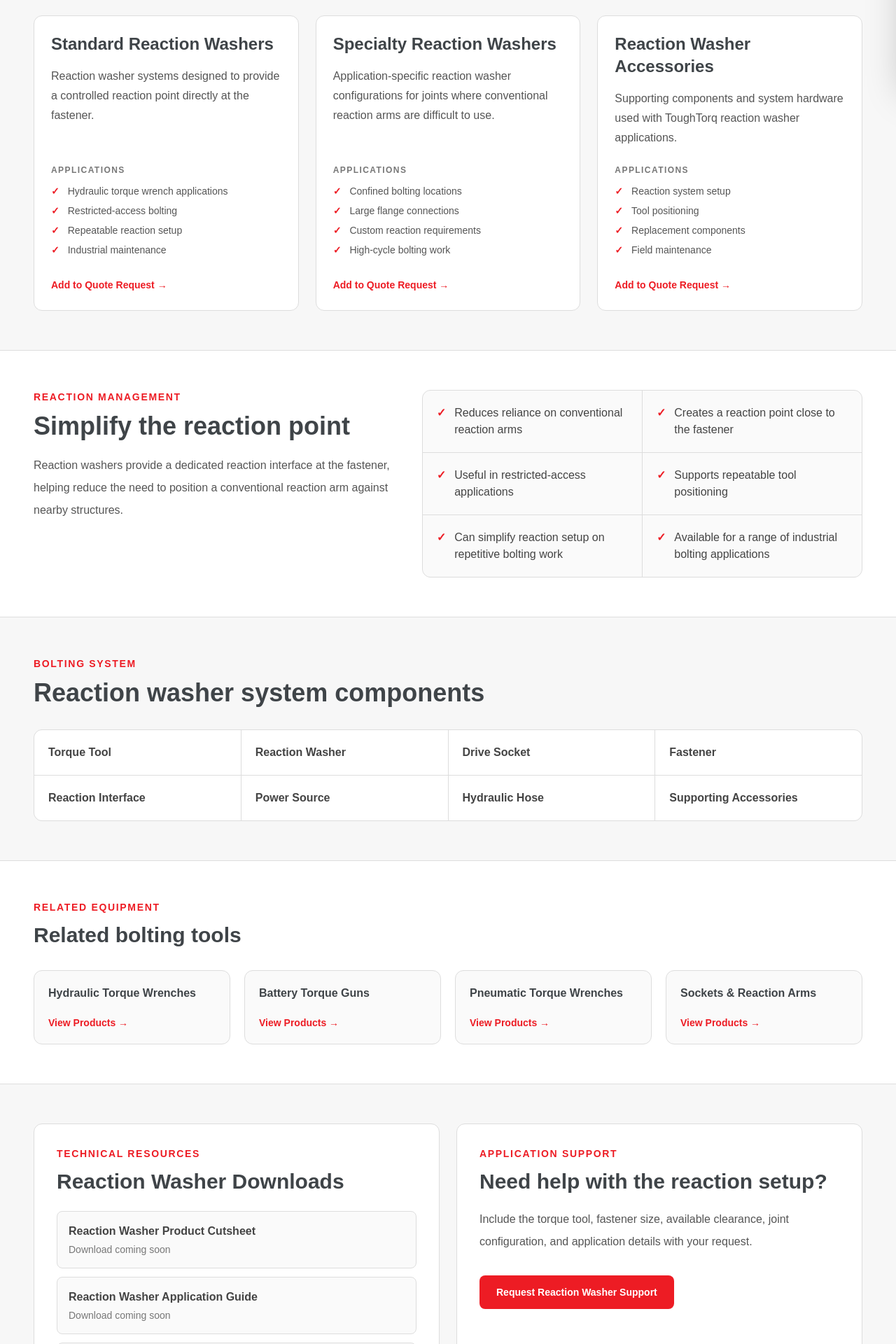
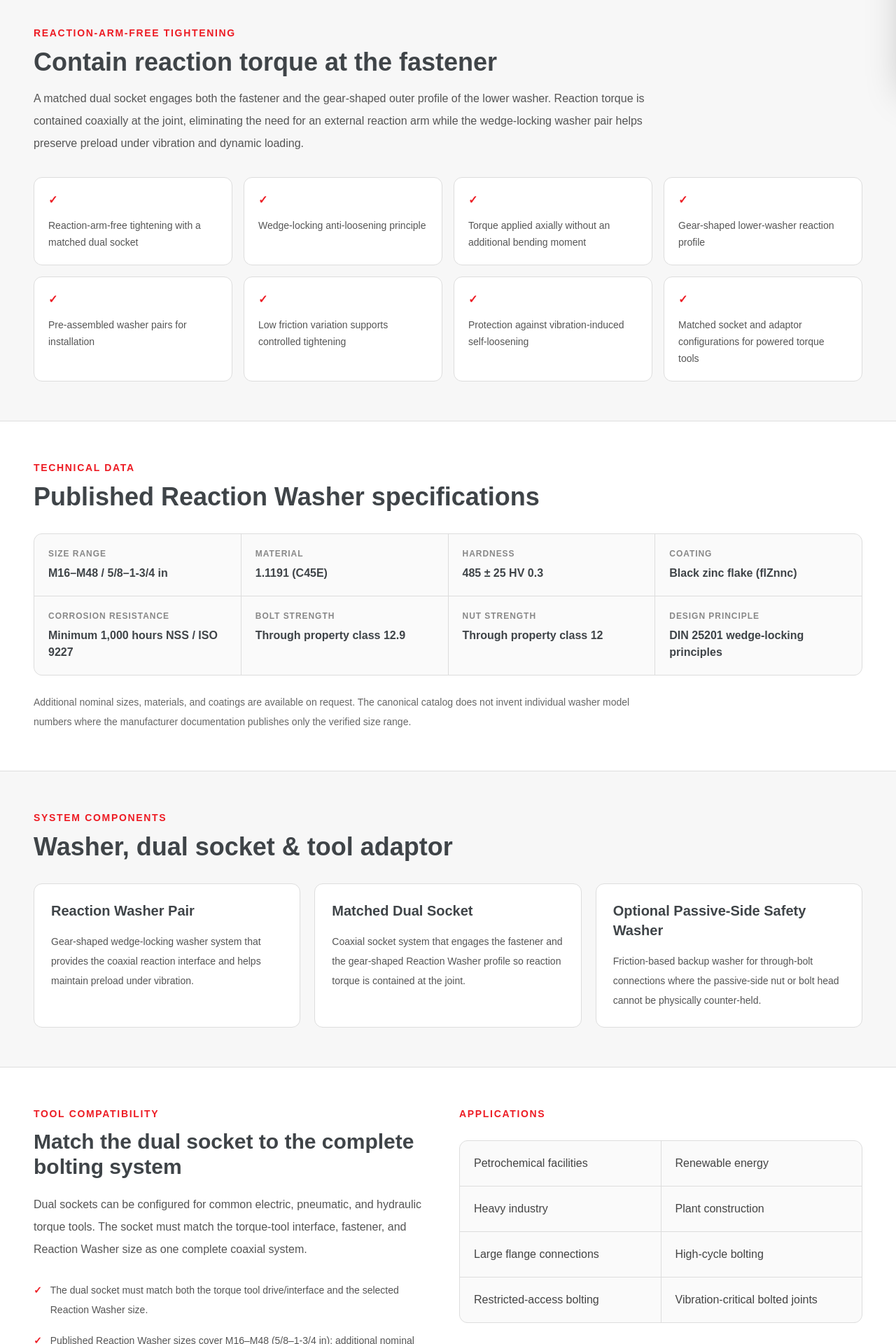
Before and after one commit to mattpearson-blip/toughtorq-site, a Next.js app: page /products/reaction-washers in a window 1280 px wide. Shown: the part 680-2600 px from the top of the page at 70% size. Built offline with nearby package versions, Linux system fonts and the light colour scheme.

Commit message:
Rebuild reaction washers as technical authority page

```diff
--- a/app/products/reaction-washers/page.tsx
+++ b/app/products/reaction-washers/page.tsx
@@ -1,73 +1,20 @@
+import type { Metadata } from "next";
 import Link from "next/link";
 
-const reactionWasherGroups = [
-  {
-    title: "Standard Reaction Washers",
+import { reactionWashers } from "@/data/catalog";
+
+export const metadata: Metadata = {
+  title: "Reaction Washer Systems",
   description:
-      "Reaction washer systems designed to provide a controlled reaction point directly at the fastener.",
-    applications: [
-      "Hydraulic torque wrench applications",
-      "Restricted-access bolting",
-      "Repeatable reaction setup",
-      "Industrial maintenance",
-    ],
-  },
-  {
-    title: "Specialty Reaction Washers",
-    description:
-      "Application-specific reaction washer configurations for joints where conventional reaction arms are difficult to use.",
-    applications: [
-      "Confined bolting locations",
-      "Large flange connections",
-      "Custom reaction requirements",
-      "High-cycle bolting work",
-    ],
-  },
-  {
-    title: "Reaction Washer Accessories",
-    description:
-      "Supporting components and system hardware used with ToughTorq reaction washer applications.",
-    applications: [
-      "Reaction system setup",
-      "Tool positioning",
-      "Replacement components",
-      "Field maintenance",
-    ],
-  },
-];
-
-const benefits = [
-  "Reduces reliance on conventional reaction arms",
-  "Creates a reaction point close to the fastener",
-  "Useful in restricted-access applications",
-  "Supports repeatable tool positioning",
-  "Can simplify reaction setup on repetitive bolting work",
-  "Available for a range of industrial bolting applications",
-];
-
-const relatedProducts = [
-  {
-    title: "Hydraulic Torque Wrenches",
-    href: "/products/hydraulic-torque-wrenches",
-  },
-  {
-    title: "Battery Torque Guns",
-    href: "/products/battery-torque-guns",
-  },
-  {
-    title: "Pneumatic Torque Wrenches",
-    href: "/products/pneumatic-torque-wrenches",
-  },
-  {
-    title: "Sockets & Reaction Arms",
-    href: "/products/sockets-reaction-arms",
-  },
-];
+    "Technical data, design principles, size range, material, corrosion resistance, dual-socket compatibility, and support information for ToughTorq Reaction Washers.",
+};
 
 export default function ReactionWashersPage() {
+  const family = reactionWashers;
+  const components = family.componentGroups ?? [];
+
   return (
     <main className="bg-[#f5f5f5] text-[#2b2b2b]">
-      {/* HERO */}
       <section className="border-b border-[#dedede] bg-white">
         <div className="mx-auto max-w-7xl px-4 py-16 md:px-8 md:py-20 lg:px-12">
           <p className="text-sm font-bold uppercase tracking-[0.14em] text-[#ed1c24]">
@@ -75,177 +22,220 @@ export default function ReactionWashersPage() {
           </p>
 
           <h1 className="mt-4 max-w-5xl text-4xl font-bold uppercase leading-[1.05] tracking-tight text-[#3f4448] md:text-6xl">
-            Reaction Washers
+            Reaction Washer
+            <br />
+            Systems
           </h1>
 
           <div className="mt-6 h-[3px] w-16 bg-[#ed1c24]" />
 
           <p className="mt-6 max-w-3xl text-lg leading-8 text-[#444444]">
-            Controlled reaction solutions for industrial bolting applications
-            where conventional reaction arms may be difficult to position.
+            {family.longDescription}
           </p>
 
-          <div className="mt-8 flex flex-col gap-3 sm:flex-row">
+          <div className="mt-8 flex flex-col gap-3 sm:flex-row sm:flex-wrap">
             <Link
-              href="/request-a-quote?product=Reaction%20Washers"
-              className="inline-flex min-h-12 items-center justify-center rounded-lg bg-[#ed1c24] px-6 py-3 text-sm font-semibold text-white transition hover:opacity-90"
+              href="#technical-data"
+              className="inline-flex min-h-12 items-center justify-center rounded-lg bg-[#ed1c24] px-6 py-3 text-sm font-semibold text-white"
             >
-              Request a Quote
+              View Technical Data
             </Link>
 
             <Link
-              href="/request-a-quote"
-              className="inline-flex min-h-12 items-center justify-center rounded-lg border border-[#666666] bg-white px-6 py-3 text-sm font-semibold text-[#333333] transition hover:border-[#ed1c24] hover:text-[#ed1c24]"
+              href="#system"
+              className="inline-flex min-h-12 items-center justify-center rounded-lg border border-[#777777] bg-white px-6 py-3 text-sm font-semibold text-[#444444]"
             >
-              View Quote Cart →
+              System Components
+            </Link>
+
+            <Link
+              href="/find-a-distributor"
+              className="inline-flex min-h-12 items-center justify-center rounded-lg border border-[#777777] bg-white px-6 py-3 text-sm font-semibold text-[#444444]"
+            >
+              Find a Distributor
             </Link>
           </div>
         </div>
       </section>
 
-      {/* PRODUCT FAMILIES */}
       <section className="border-b border-[#dedede] bg-[#f7f7f7]">
         <div className="mx-auto max-w-7xl px-4 py-14 md:px-8 lg:px-12">
           <p className="text-sm font-bold uppercase tracking-[0.12em] text-[#ed1c24]">
-            Product Families
+            Reaction-Arm-Free Tightening
           </p>
 
           <h2 className="mt-3 text-3xl font-semibold text-[#3f4448] md:text-4xl">
-            Reaction control systems
+            Contain reaction torque at the fastener
           </h2>
 
-          <div className="mt-10 grid gap-6 lg:grid-cols-3">
-            {reactionWasherGroups.map((group) => (
-              <div
-                key={group.title}
-                className="flex flex-col rounded-xl border border-[#dddddd] bg-white p-6 transition hover:border-[#ed1c24]"
-              >
-                <h3 className="text-2xl font-semibold text-[#3f4448]">
-                  {group.title}
-                </h3>
-
-                <p className="mt-4 flex-1 leading-7 text-[#555555]">
-                  {group.description}
+          <p className="mt-4 max-w-4xl leading-8 text-[#555555]">
+            A matched dual socket engages both the fastener and the
+            gear-shaped outer profile of the lower washer. Reaction torque is
+            contained coaxially at the joint, eliminating the need for an
+            external reaction arm while the wedge-locking washer pair helps
+            preserve preload under vibration and dynamic loading.
           </p>
 
-                <div className="mt-6">
-                  <p className="text-xs font-bold uppercase tracking-[0.12em] text-[#777777]">
-                    Applications
-                  </p>
-
-                  <ul className="mt-3 space-y-2">
-                    {group.applications.map((application) => (
-                      <li
-                        key={application}
-                        className="flex gap-3 text-sm text-[#555555]"
+          <div className="mt-8 grid gap-4 md:grid-cols-2 lg:grid-cols-4">
+            {family.features.map((feature) => (
+              <div
+                key={feature}
+                className="rounded-xl border border-[#dddddd] bg-white p-5"
               >
                 <span className="font-bold text-[#ed1c24]">✓</span>
-                        <span>{application}</span>
-                      </li>
-                    ))}
-                  </ul>
-                </div>
-
-                <div className="mt-7">
-                  <Link
-                    href={`/request-a-quote?product=${encodeURIComponent(
-                      group.title
-                    )}`}
-                    className="text-sm font-semibold text-[#ed1c24]"
-                  >
-                    Add to Quote Request →
-                  </Link>
-                </div>
+                <p className="mt-3 text-sm leading-6 text-[#555555]">
+                  {feature}
+                </p>
               </div>
             ))}
           </div>
         </div>
       </section>
 
-      {/* BENEFITS */}
-      <section className="border-b border-[#dedede] bg-white">
-        <div className="mx-auto grid max-w-7xl gap-10 px-4 py-14 md:px-8 lg:grid-cols-[0.9fr_1.1fr] lg:px-12">
-          <div>
+      <section
+        id="technical-data"
+        className="scroll-mt-24 border-b border-[#dedede] bg-white"
+      >
+        <div className="mx-auto max-w-7xl px-4 py-14 md:px-8 lg:px-12">
           <p className="text-sm font-bold uppercase tracking-[0.12em] text-[#ed1c24]">
-              Reaction Management
+            Technical Data
           </p>
 
           <h2 className="mt-3 text-3xl font-semibold text-[#3f4448] md:text-4xl">
-              Simplify the reaction point
+            Published Reaction Washer specifications
           </h2>
 
-            <p className="mt-5 leading-8 text-[#555555]">
-              Reaction washers provide a dedicated reaction interface at the
-              fastener, helping reduce the need to position a conventional
-              reaction arm against nearby structures.
+          <div className="mt-8 grid gap-px overflow-hidden rounded-xl border border-[#dddddd] bg-[#dddddd] md:grid-cols-2 lg:grid-cols-4">
+            {[
+              ["Size Range", "M16–M48 / 5/8–1-3/4 in"],
+              ["Material", "1.1191 (C45E)"],
+              ["Hardness", "485 ± 25 HV 0.3"],
+              ["Coating", "Black zinc flake (flZnnc)"],
+              ["Corrosion Resistance", "Minimum 1,000 hours NSS / ISO 9227"],
+              ["Bolt Strength", "Through property class 12.9"],
+              ["Nut Strength", "Through property class 12"],
+              ["Design Principle", "DIN 25201 wedge-locking principles"],
+            ].map(([label, value]) => (
+              <div key={label} className="bg-[#fafafa] p-5">
+                <p className="text-xs font-bold uppercase tracking-[0.08em] text-[#888888]">
+                  {label}
+                </p>
+                <p className="mt-2 font-semibold leading-6 text-[#3f4448]">
+                  {value}
                 </p>
               </div>
+            ))}
+          </div>
 
-          <div className="grid gap-px overflow-hidden rounded-xl border border-[#dddddd] bg-[#dddddd] sm:grid-cols-2">
-            {benefits.map((benefit) => (
-              <div key={benefit} className="bg-[#fafafa] p-5">
-                <div className="flex gap-3">
-                  <span className="font-bold text-[#ed1c24]">✓</span>
-                  <p className="font-medium text-[#444444]">{benefit}</p>
+          <p className="mt-6 max-w-4xl text-sm leading-7 text-[#666666]">
+            Additional nominal sizes, materials, and coatings are available on
+            request. The canonical catalog does not invent individual washer
+            model numbers where the manufacturer documentation publishes only
+            the verified size range.
+          </p>
         </div>
-              </div>
+      </section>
+
+      <section
+        id="system"
+        className="scroll-mt-24 border-b border-[#dedede] bg-[#f7f7f7]"
+      >
+        <div className="mx-auto max-w-7xl px-4 py-14 md:px-8 lg:px-12">
+          <p className="text-sm font-bold uppercase tracking-[0.12em] text-[#ed1c24]">
+            System Components
+          </p>
+
+          <h2 className="mt-3 text-3xl font-semibold text-[#3f4448] md:text-4xl">
+            Washer, dual socket & tool adaptor
+          </h2>
+
+          <div className="mt-8 grid gap-5 md:grid-cols-3">
+            {components.map((component) => (
+              <article
+                key={component.id}
+                className="rounded-xl border border-[#dddddd] bg-white p-6"
+              >
+                <h3 className="text-xl font-semibold text-[#3f4448]">
+                  {component.displayName}
+                </h3>
+
+                {component.description && (
+                  <p className="mt-4 text-sm leading-7 text-[#555555]">
+                    {component.description}
+                  </p>
+                )}
+              </article>
             ))}
           </div>
         </div>
       </section>
 
-      {/* HOW IT FITS */}
-      <section className="border-b border-[#dedede] bg-[#f7f7f7]">
-        <div className="mx-auto max-w-7xl px-4 py-14 md:px-8 lg:px-12">
+      <section className="border-b border-[#dedede] bg-white">
+        <div className="mx-auto grid max-w-7xl gap-8 px-4 py-14 md:px-8 lg:grid-cols-2 lg:px-12">
+          <div>
             <p className="text-sm font-bold uppercase tracking-[0.12em] text-[#ed1c24]">
-            Bolting System
+              Tool Compatibility
             </p>
 
-          <h2 className="mt-3 text-3xl font-semibold text-[#3f4448] md:text-4xl">
-            Reaction washer system components
+            <h2 className="mt-3 text-3xl font-semibold text-[#3f4448]">
+              Match the dual socket to the complete bolting system
             </h2>
 
-          <div className="mt-8 grid gap-px overflow-hidden rounded-xl border border-[#dddddd] bg-[#dddddd] sm:grid-cols-2 lg:grid-cols-4">
-            {[
-              "Torque Tool",
-              "Reaction Washer",
-              "Drive Socket",
-              "Fastener",
-              "Reaction Interface",
-              "Power Source",
-              "Hydraulic Hose",
-              "Supporting Accessories",
-            ].map((item) => (
-              <div key={item} className="bg-white p-5">
-                <p className="font-semibold text-[#444444]">{item}</p>
+            <p className="mt-5 leading-8 text-[#555555]">
+              Dual sockets can be configured for common electric, pneumatic,
+              and hydraulic torque tools. The socket must match the torque-tool
+              interface, fastener, and Reaction Washer size as one complete
+              coaxial system.
+            </p>
+
+            <div className="mt-7 space-y-4">
+              {family.compatibility.map((item) => (
+                <div
+                  key={item}
+                  className="flex gap-3 text-sm leading-7 text-[#555555]"
+                >
+                  <span className="font-bold text-[#ed1c24]">✓</span>
+                  <span>{item}</span>
                 </div>
               ))}
             </div>
           </div>
+
+          <div>
+            <p className="text-sm font-bold uppercase tracking-[0.12em] text-[#ed1c24]">
+              Applications
+            </p>
+
+            <div className="mt-7 grid gap-px overflow-hidden rounded-xl border border-[#dddddd] bg-[#dddddd] sm:grid-cols-2">
+              {family.applications.map((application) => (
+                <div key={application} className="bg-[#fafafa] p-5">
+                  <p className="font-medium text-[#444444]">{application}</p>
+                </div>
+              ))}
+            </div>
+          </div>
+        </div>
       </section>
 
-      {/* RELATED PRODUCTS */}
-      <section className="border-b border-[#dedede] bg-white">
+      <section className="border-b border-[#dedede] bg-[#f7f7f7]">
         <div className="mx-auto max-w-7xl px-4 py-14 md:px-8 lg:px-12">
           <p className="text-sm font-bold uppercase tracking-[0.12em] text-[#ed1c24]">
             Related Equipment
           </p>
 
-          <h2 className="mt-3 text-3xl font-semibold text-[#3f4448]">
-            Related bolting tools
-          </h2>
-
           <div className="mt-8 grid gap-5 sm:grid-cols-2 lg:grid-cols-4">
-            {relatedProducts.map((product) => (
+            {[
+              ["Hydraulic Torque Wrenches", "/products/hydraulic-torque-wrenches"],
+              ["Battery Torque Guns", "/products/battery-torque-guns"],
+              ["Pneumatic Torque Guns", "/products/pneumatic-torque-guns"],
+              ["Sockets & Reaction Arms", "/products/sockets-reaction-arms"],
+            ].map(([title, href]) => (
               <Link
-                key={product.title}
-                href={product.href}
-                className="rounded-xl border border-[#dddddd] bg-[#fafafa] p-5 transition hover:border-[#ed1c24]"
+                key={title}
+                href={href}
+                className="rounded-xl border border-[#dddddd] bg-white p-5 transition hover:border-[#ed1c24]"
               >
-                <p className="font-semibold text-[#3f4448]">
-                  {product.title}
-                </p>
-
+                <p className="font-semibold text-[#3f4448]">{title}</p>
                 <p className="mt-5 text-sm font-semibold text-[#ed1c24]">
                   View Products →
                 </p>
@@ -255,60 +245,77 @@ export default function ReactionWashersPage() {
         </div>
       </section>
 
-      {/* TECHNICAL RESOURCES */}
-      <section className="bg-[#f7f7f7]">
-        <div className="mx-auto grid max-w-7xl gap-6 px-4 py-14 md:px-8 lg:grid-cols-2 lg:px-12">
-          <div className="rounded-xl border border-[#dddddd] bg-white p-6 md:p-8">
+      <section id="downloads" className="border-b border-[#dedede] bg-white">
+        <div className="mx-auto max-w-7xl px-4 py-14 md:px-8 lg:px-12">
           <p className="text-sm font-bold uppercase tracking-[0.12em] text-[#ed1c24]">
-              Technical Resources
+            Downloads
           </p>
 
           <h2 className="mt-3 text-3xl font-semibold text-[#3f4448]">
-              Reaction Washer Downloads
+            Reaction Washer technical resources
           </h2>
 
-            <div className="mt-6 space-y-3">
+          <div className="mt-8 grid gap-4 md:grid-cols-3">
             {[
-                "Reaction Washer Product Cutsheet",
+              "Reaction Washer Technical Data",
+              "Dual Socket Selection Guide",
               "Reaction Washer Application Guide",
-                "Reaction Washer Size Reference",
-              ].map((item) => (
+            ].map((title) => (
               <div
-                  key={item}
-                  className="rounded-lg border border-[#dddddd] bg-[#fafafa] p-4"
+                key={title}
+                className="rounded-xl border border-[#dddddd] bg-[#fafafa] p-5"
               >
-                  <p className="font-semibold text-[#444444]">{item}</p>
-
-                  <p className="mt-1 text-sm text-[#777777]">
-                    Download coming soon
+                <p className="font-semibold text-[#3f4448]">{title}</p>
+                <p className="mt-2 text-sm text-[#777777]">
+                  Download publishing in progress
                 </p>
               </div>
             ))}
           </div>
         </div>
+      </section>
+
+      <section className="bg-[#f7f7f7]">
+        <div className="mx-auto grid max-w-7xl gap-6 px-4 py-14 md:px-8 lg:grid-cols-2 lg:px-12">
+          <div className="rounded-xl border border-[#dddddd] bg-white p-6 md:p-8">
+            <p className="text-sm font-bold uppercase tracking-[0.12em] text-[#ed1c24]">
+              Distribution
+            </p>
+            <h2 className="mt-3 text-2xl font-semibold text-[#3f4448]">
+              Find a ToughTorq distributor
+            </h2>
+            <p className="mt-4 leading-7 text-[#555555]">
+              Connect with the ToughTorq distribution network for washer,
+              socket, and torque-tool matching.
+            </p>
+            <Link
+              href="/find-a-distributor"
+              className="mt-6 inline-flex min-h-11 items-center justify-center rounded-lg border border-[#666666] px-5 py-2 text-sm font-semibold text-[#444444]"
+            >
+              Find a Distributor
+            </Link>
+          </div>
 
           <div className="rounded-xl border border-[#dddddd] bg-white p-6 md:p-8">
             <p className="text-sm font-bold uppercase tracking-[0.12em] text-[#ed1c24]">
-              Application Support
+              Purchase & Application Support
             </p>
-
-            <h2 className="mt-3 text-3xl font-semibold text-[#3f4448]">
-              Need help with the reaction setup?
+            <h2 className="mt-3 text-2xl font-semibold text-[#3f4448]">
+              Commercial support through JAM Torque
             </h2>
-
-            <p className="mt-5 leading-8 text-[#555555]">
-              Include the torque tool, fastener size, available clearance,
-              joint configuration, and application details with your request.
+            <p className="mt-4 leading-7 text-[#555555]">
+              For purchasing, dual-socket matching, tool selection, and
+              application support in JAM Torque&apos;s supported market,
+              continue to JAMTorque.com.
             </p>
-
-            <div className="mt-8">
-              <Link
-                href="/request-a-quote?product=Reaction%20Washers"
-                className="inline-flex min-h-12 items-center justify-center rounded-lg bg-[#ed1c24] px-6 py-3 text-sm font-semibold text-white"
+            <a
+              href={family.jamMarketplaceUrl ?? "https://jamtorque.com"}
+              target="_blank"
+              rel="noreferrer"
+              className="mt-6 inline-flex min-h-11 items-center justify-center rounded-lg bg-[#ed1c24] px-5 py-2 text-sm font-semibold text-white"
             >
-                Request Reaction Washer Support
-              </Link>
-            </div>
+              Visit JAM Torque →
+            </a>
           </div>
         </div>
       </section>
```
Lines whose indentation alone changed are shown as unchanged.
